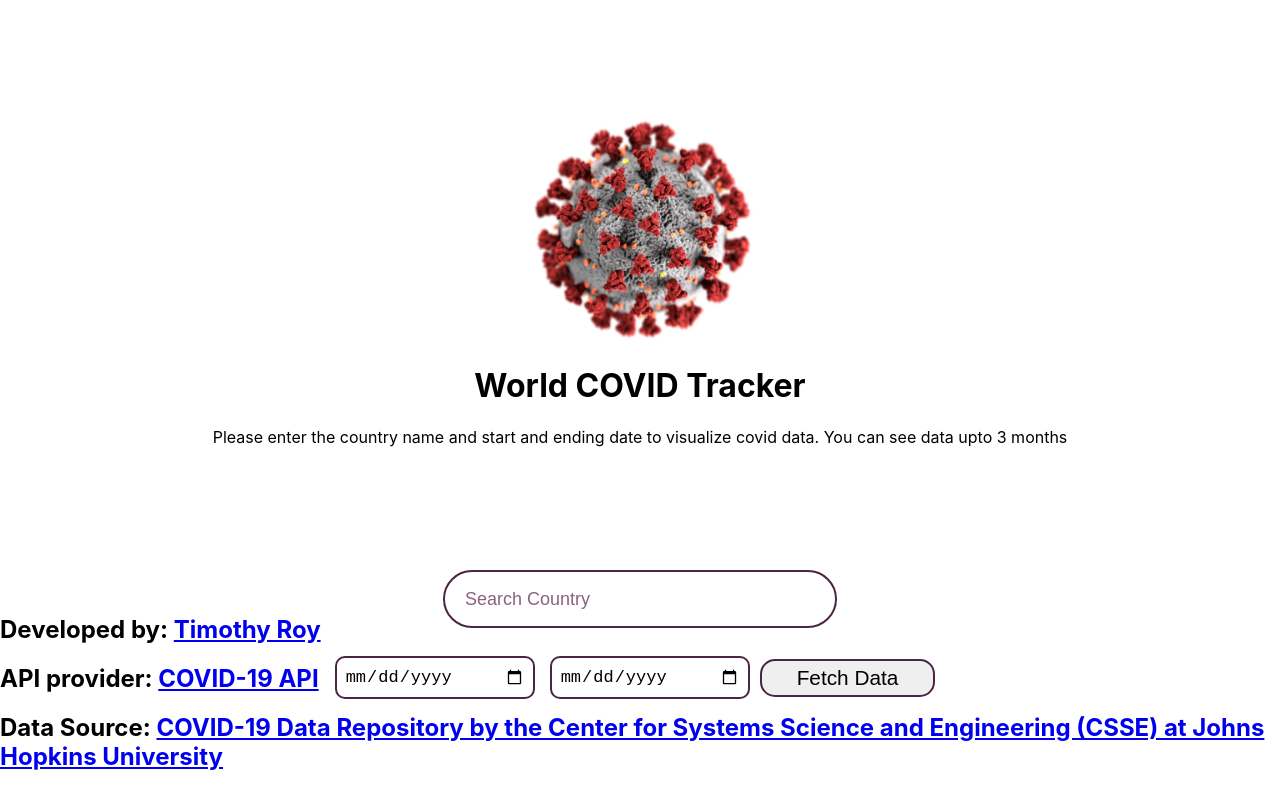
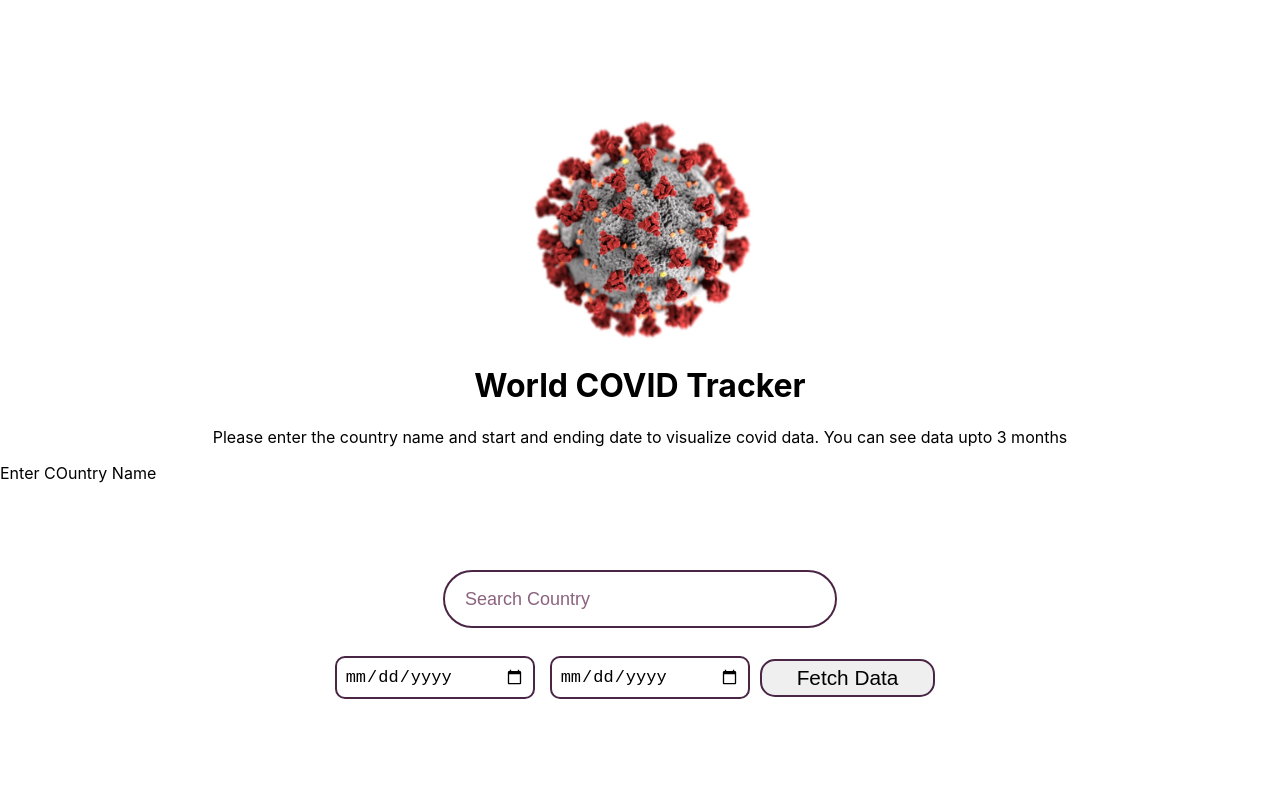
Before and after one commit to troyLCC/covid_tracker_2021, a React (Create React App) app: page / in a window 1280 px wide. Shown: the top 800 px of the page. Built offline with nearby package versions, Linux system fonts and the light colour scheme.

Commit message:
more components and some validation

```diff
--- a/src/App.js
+++ b/src/App.js
@@ -4,8 +4,10 @@ import SearchBar from "./components/SearchBar";
 import Form from "./components/Form";
 import Chart from "./components/Chart";
 import styles from "./App.module.css";
-import covid from "./assets/img/covid.jpg";
+
 import Footer from "./components/Footer";
+import { InputDataProvider } from "./context/ContextProvider";
+import FrontPage from "./components/FrontPage";
 function App() {
   //Use States
   const [allData, setAllData] = useState([]);
@@ -62,16 +64,10 @@ function App() {
   };
   // interval={"preserveStartEnd"}
   return (
+    <InputDataProvider>
       <div>
         {allData.length === 0 ? (
-        <div className={styles.front_page}>
-          <img src={covid} alt="" />
-          <h1>World COVID Tracker</h1>
-          <p>
-            Please enter the country name and start and ending date to visualize
-            covid data. You can see data upto 3 months
-          </p>
-        </div>
+          <FrontPage />
         ) : (
           <div className={styles.graph}>
             <h1>{countryName}</h1>
@@ -86,6 +82,7 @@ function App() {
         </div>
         <Footer />
       </div>
+    </InputDataProvider>
   );
 }
 
--- a/src/App.module.css
+++ b/src/App.module.css
@@ -16,18 +16,7 @@
   width: 100%;
   bottom: 100px;
 }
-.front_page h1 {
-  text-align: center;
-}
-.front_page p {
-  text-align: center;
-}
-.front_page img {
-  width: 400px;
-  display: block;
-  margin: 0 auto;
-  padding-top: 120px;
-}
+
 .graph h1 {
   text-align: center;
   margin: 50px 0;
--- a/src/components/Footer.module.css
+++ b/src/components/Footer.module.css
@@ -1,3 +1,3 @@
 .footer {
-  margin-top: 168px;
+  margin-top: 350px;
 }
--- a/src/components/Form.js
+++ b/src/components/Form.js
@@ -1,22 +1,34 @@
-import React, { useRef } from "react";
+import React, { useRef, useState, useContext } from "react";
 import styles from "./Form.module.css";
-
+import { DataContext } from "../context/ContextProvider";
+import { CountryData } from "../data/CountryData";
 const Form = (props) => {
   const from = useRef("");
   const to = useRef("");
+  const [isValid, setIsValid] = useState(false);
+  const { data, setData } = useContext(DataContext);
+  const countryName = data.countryName;
+  const fromDate = data.fromDate;
+  const toDate = data.toDate;
 
   return (
     <form
       className={styles.form}
       onSubmit={(e) => {
         e.preventDefault();
+        setData({
+          fromDate: from,
+          toDate: to,
+        });
         props.onSubmitHandler(from.current.value, to.current.value);
       }}
     >
       <input type="date" className={styles.date1} ref={from} />
 
       <input type="date" id="ending-to" className={styles.date2} ref={to} />
-      <button className={styles.button}>Fetch Data</button>
+      <button className={styles.button} disabled={isValid}>
+        Fetch Data
+      </button>
     </form>
   );
 };
--- /dev/null
+++ b/src/components/FrontPage.js
@@ -0,0 +1,24 @@
+import React, { useContext, useState } from "react";
+import { DataContext } from "../context/ContextProvider";
+import styles from "./FrontPage.module.css";
+import covid from "../assets/img/covid.jpg";
+
+const FrontPage = () => {
+  const { data } = useContext(DataContext);
+  const countryName = data.countryName;
+  const from = data.fromDate;
+  const to = data.toDate;
+  return (
+    <div className={styles.front_page}>
+      <img src={covid} alt="" />
+      <h1>World COVID Tracker</h1>
+      <p>
+        Please enter the country name and start and ending date to visualize
+        covid data. You can see data upto 3 months
+      </p>
+      {countryName === "" && <div> Enter COuntry Name</div>}
+    </div>
+  );
+};
+
+export default FrontPage;
--- /dev/null
+++ b/src/components/FrontPage.module.css
@@ -0,0 +1,12 @@
+.front_page h1 {
+  text-align: center;
+}
+.front_page p {
+  text-align: center;
+}
+.front_page img {
+  width: 400px;
+  display: block;
+  margin: 0 auto;
+  padding-top: 120px;
+}
--- a/src/components/SearchBar.js
+++ b/src/components/SearchBar.js
@@ -1,7 +1,11 @@
-import React, { Fragment, useState } from "react";
+import React, { Fragment, useState, useContext } from "react";
 import { CountryData } from "../data/CountryData";
 import styles from "./SearchBar.module.css";
+import { DataContext } from "../context/ContextProvider";
 const SearchBar = (props) => {
+  // const [countryName, setCountryName] = useState("");
+  const { setData } = useContext(DataContext);
+
   return (
     <Fragment>
       <input
@@ -9,8 +13,8 @@ const SearchBar = (props) => {
         list="suggestions"
         placeholder="Search Country"
         onChange={(event) => {
+          setData({ countryName: event.target.value });
           props.getCountryName(event.target.value);
-          console.log(event.target.value);
         }}
       />
 
--- /dev/null
+++ b/src/context/ContextProvider.js
@@ -0,0 +1,20 @@
+import React, { createContext, useState } from "react";
+
+export const DataContext = createContext();
+
+export const InputDataProvider = (props) => {
+  const [data, setData] = useState({
+    countryName: "",
+    fromDate: "",
+    toDate: "",
+    isCountryValid: "",
+    isToDateValid: "",
+    isFromDateValid: "",
+  });
+
+  return (
+    <DataContext.Provider value={{ data, setData }}>
+      {props.children}
+    </DataContext.Provider>
+  );
+};
```
Also changed, not shown: src/components/FormContainer.js (deleted), src/components/FormContainer.module.css (deleted). Lines whose indentation alone changed are shown as unchanged.
